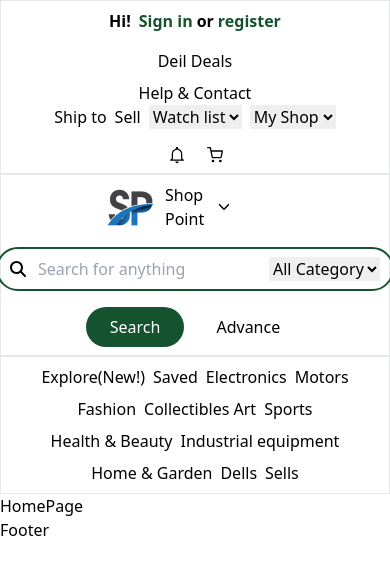
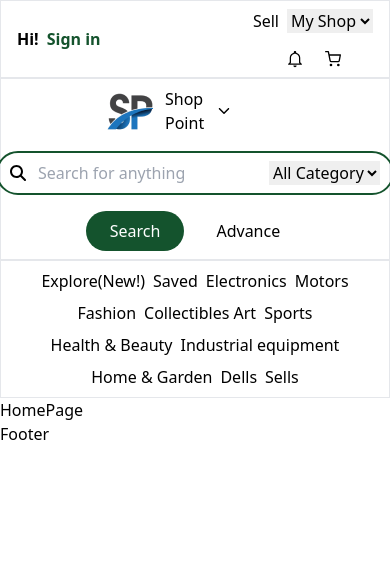
Before and after one commit to programmer-kabir/Shop-Point, a React (Vite) app in the folder Client-Side/: page / in a window 390 px wide. Shown: the top 574 px of the page. Built offline with nearby package versions, Linux system fonts and the light colour scheme.

Commit message:
nav start 3.

```diff
--- a/Client-Side/src/Pages/Share/Navbar.jsx
+++ b/Client-Side/src/Pages/Share/Navbar.jsx
@@ -11,7 +11,7 @@ const Navbar = () => {
     <section className="">
       <div>
         {/* Top */}
-        <div className="flex flex-col sm:flex-row items-center justify-between border border-[rgba(209, 209, 209, 1)] px-4 py-2">
+        <div className="flex items-center justify-between border border-[rgba(209, 209, 209, 1)] px-4 py-2">
           {/* Left Side */}
           <div className="flex flex-col sm:flex-row gap-4 sm:gap-7 items-center">
             <div className="flex items-center gap-1 font-bold">
@@ -19,12 +19,12 @@ const Navbar = () => {
               <p className="text-green-900 ">
                 <Link>Sign in </Link>
               </p>
-              <p>or</p>
-              <p className="text-green-900">
+              <p className="lg:block hidden">or</p>
+              <p className="text-green-900 lg:block hidden">
                 <Link>register</Link>
               </p>
             </div>
-            <div className="flex flex-col sm:flex-row items-center gap-2 sm:gap-5">
+            <div className="flex-col sm:flex-row items-center gap-2 sm:gap-5 lg:flex hidden">
               <Link>Deil Deals</Link>
               <p>
                 <Link>Help</Link> & <Link>Contact</Link>
@@ -34,9 +34,9 @@ const Navbar = () => {
           {/* Right Side */}
           <div className="flex flex-col sm:flex-row gap-4 sm:gap-10 items-center">
             <div className="flex items-center gap-2">
-              <p>Ship to</p>
+              <p className="lg:block hidden">Ship to</p>
               <p>Sell</p>
-              <select name="" id="">
+              <select name="" id="" className="lg:block hidden">
                 <option value="">Watch list</option>
               </select>
               <select name="" id="">
```
